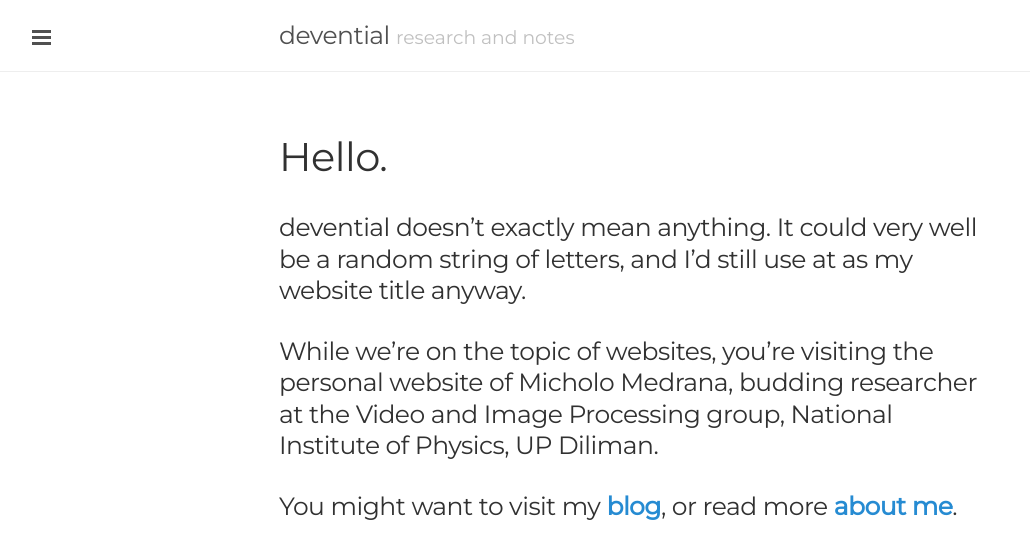
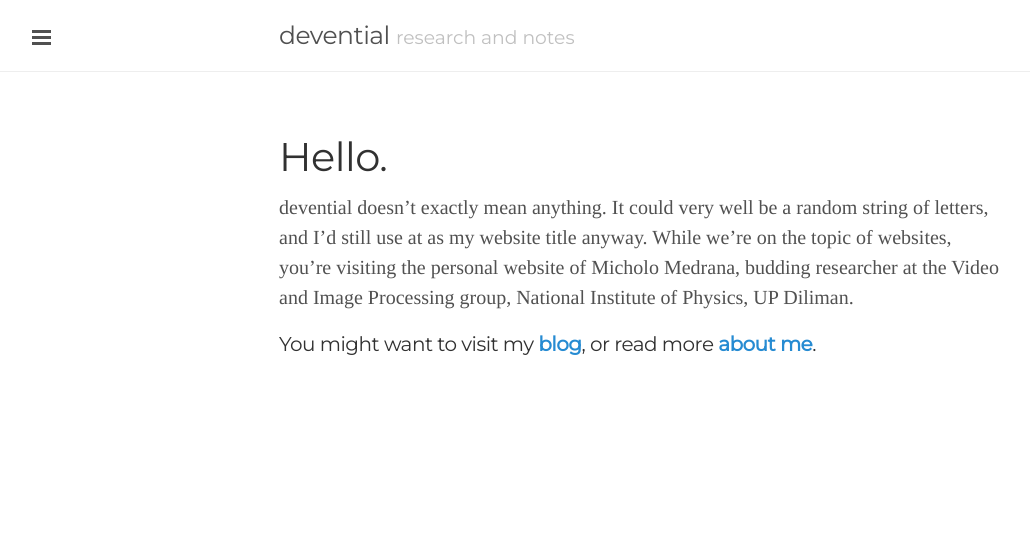
Before and after one commit to devential/devential.github.io, a Jekyll site: the page built from index.html, in a window 1280 px wide. Shown: the top 559 px of the page, without its empty margins (1-1031 px from the left). Built offline with Jekyll 4.4.1, drawn with Linux system fonts in a browser that asks for light colours.

Commit message:
Minor formatting of index

```diff
--- a/index.html
+++ b/index.html
@@ -4,9 +4,9 @@
 ---
 
 <h1 class="a-title">Hello.</h1>
-<h3 class="a-subtitle1"><emph>devential</emph> doesn’t exactly mean anything. It could very well be a random string of letters, and I’d still use at as my website title anyway.</h3>
-<h3 class="a-subtitle2">While we’re on the topic of websites, you’re visiting the personal website of <emph>Micholo Medrana</emph>, budding researcher at the Video and Image Processing group, National Institute of Physics, UP Diliman.</h3>
-<h3 class="a-subtitle3">You might want to visit my <strong><a href="/blog/">blog</a></strong>, or read more <strong><a href="/about/">about me</a></strong>.</h3>
+<emph>devential</emph> doesn’t exactly mean anything. It could very well be a random string of letters, and I’d still use at as my website title anyway.
+While we’re on the topic of websites, you’re visiting the personal website of <emph>Micholo Medrana</emph>, budding researcher at the Video and Image Processing group, National Institute of Physics, UP Diliman.
+<h4 class="a-subtitle3">You might want to visit my <strong><a href="/blog/">blog</a></strong>, or read more <strong><a href="/about/">about me</a></strong>.</h4>
 
 <!--
 <div class="posts">
--- a/public/css/lanyon.css
+++ b/public/css/lanyon.css
@@ -54,7 +54,6 @@
 strong {
     font-weight: 700;
 }
-
 
 /*
  * Wrapper
```
